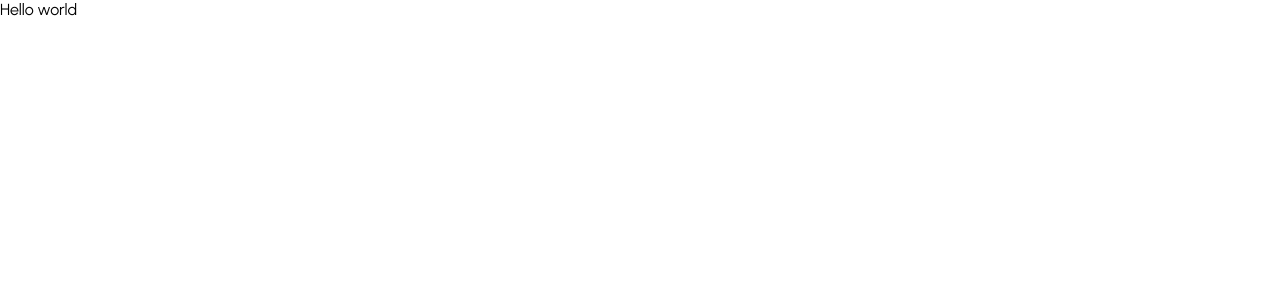
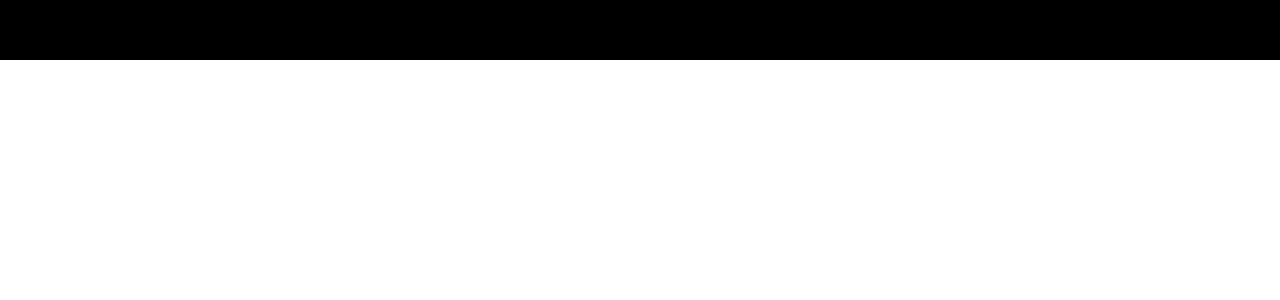
Before and after one commit to malekaridhi/ecommerceMern, a React (Create React App) app in the folder ecommerce/: page /success in a window 1280 px wide. Shown: the top 300 px of the page. Built offline with nearby package versions, Linux system fonts and the light colour scheme.

Commit message:
client navbar

```diff
--- a/ecommerce/package.json
+++ b/ecommerce/package.json
@@ -14,6 +14,7 @@
     "react-router-dom": "^6.2.1",
     "react-scripts": "5.0.0",
     "react-stripe-checkout": "^2.6.3",
+    "styled-components": "^5.3.3",
     "web-vitals": "^2.1.4"
   },
   "scripts": {
--- a/ecommerce/src/App.js
+++ b/ecommerce/src/App.js
@@ -2,6 +2,8 @@
 import { BrowserRouter as Router,Route, Routes} from "react-router-dom"
 import Pay from "./components/pay"
 import Success from "./components/success";
+import Home from "./pages/Home"
+import Navbar from "./components/Navbar"
 function App() {
   return (
    <>
@@ -12,7 +14,7 @@ function App() {
     <Route exact path="/success" element={<Success/>} />
    </Routes>
    </Router> */}
-   <div>Hello world</div>
+   <Navbar></Navbar>
 
    </>
   );
--- /dev/null
+++ b/ecommerce/src/components/Navbar.jsx
@@ -0,0 +1,17 @@
+import React from 'react';
+import styed from "styled-components"
+const Container = styed.div`
+height :60px;
+background-color:black;
+
+`
+
+const Navbar = () => {
+    return ( <>
+    <Container>
+        navbar
+    </Container>
+    </> );
+}
+
+export default Navbar;
--- a/ecommerce/src/pages/Home.jsx
+++ b/ecommerce/src/pages/Home.jsx
@@ -2,7 +2,7 @@ import React from 'react';
 const Home = () => {
     return ( <>
 
-
+    home page
     </> );
 }
 
```
Also changed, not shown: 1 other file (tests, documents, lock files or other folders).
